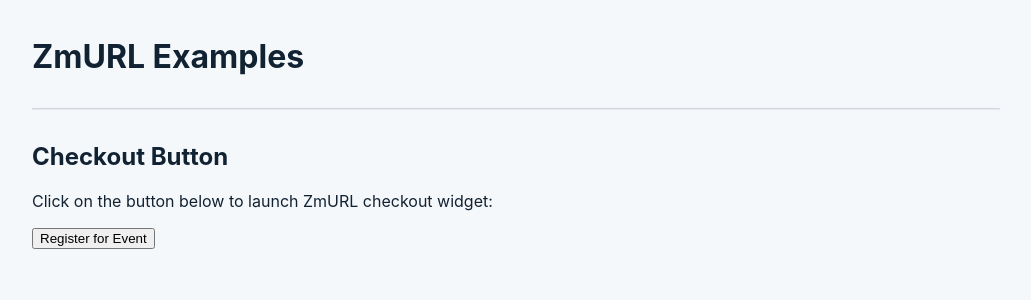
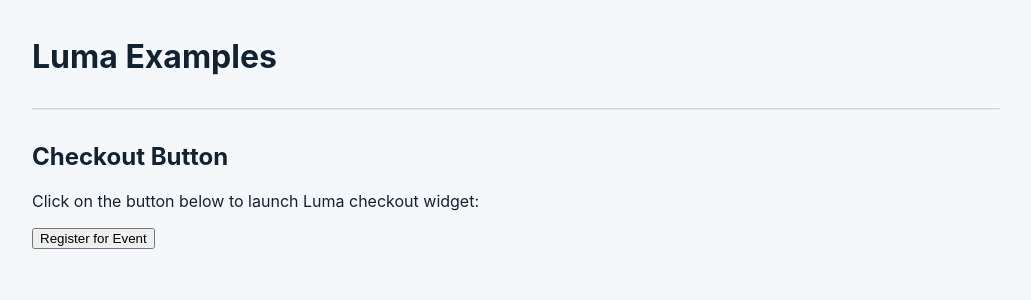
Before and after one commit to luma-team/examples, a Next.js app: page / in a window 1280 px wide. Shown: the top 300 px of the page, without its empty margins (124-1155 px from the left). Built offline with nearby package versions, Linux system fonts and the light colour scheme.

Commit message:
Update to luma name

```diff
--- a/pages/index.js
+++ b/pages/index.js
@@ -1,27 +1,27 @@
 const EMBED_BASE_URL =
   process.env.NODE_ENV === "production"
-    ? "https://embed-scripts.onrender.com"
+    ? "https://embed.lu.ma"
     : "https://f62e728b0b33.ngrok.io";
 
 export default function Home() {
   return (
     <div className="container">
-      <h1>ZmURL Examples</h1>
+      <h1>Luma Examples</h1>
 
       <hr />
       <h2>Checkout Button</h2>
-      <p>Click on the button below to launch ZmURL checkout widget:</p>
+      <p>Click on the button below to launch Luma checkout widget:</p>
       <button
-        className="zmurl-checkout--button"
+        className="luma-checkout--button"
         type="button"
-        data-zmurl-action="checkout"
-        data-zmurl-event-id="evt-QDi9j97FsQl9O2h"
+        data-luma-action="checkout"
+        data-luma-event-id="evt-QDi9j97FsQl9O2h"
       >
         Register for Event
       </button>
 
       <script
-        id="zmurl-checkout"
+        id="luma-checkout"
         src={`${EMBED_BASE_URL}/checkout-button.js`}
       />
 
```
Also changed, not shown: 1 other file (tests, documents, lock files or other folders).
